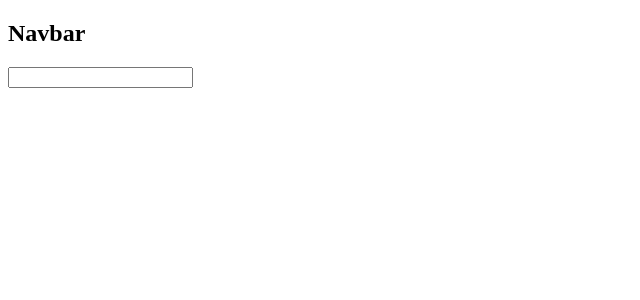
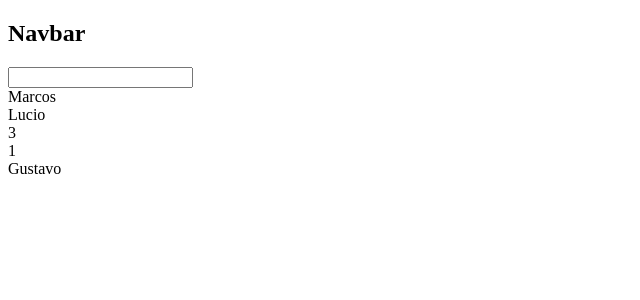
Before and after one commit to RodrigoFernandes79/CursoAngular9, an Angular app: page /primeiroComponente in a window 1280 px wide. Shown: the top 300 px of the page, without its empty margins (0-640 px from the left). Built offline with nearby package versions, Linux system fonts and the light colour scheme.

Commit message:
diretiva ngFor

```diff
--- a/src/app/primeiro-componente/primeiro-componente.component.html
+++ b/src/app/primeiro-componente/primeiro-componente.component.html
@@ -9,3 +9,9 @@
     <span class="input-group-text" id="basic-addon1">{{nome}}</span>
 </div>
 <input type="text" class="form-control" (input)="criarNome($event.target.value)">
+
+<!--Criando ngFor(percorrer uma lista)-->
+<!--Vai percorrer uma lista "item" na lista chamada "arrayValores" e mostra os dados atraves do databinding-->
+<div *ngFor="let item of arrayValores">
+    {{ item }}
+</div>
--- a/src/app/primeiro-componente/primeiro-componente.component.ts
+++ b/src/app/primeiro-componente/primeiro-componente.component.ts
@@ -7,6 +7,7 @@ import { Component, OnInit } from '@angular/core';
 })
 export class PrimeiroComponenteComponent implements OnInit {
 nome: string;
+arrayValores =["Marcos", "Lucio", 3, 1, "Gustavo"];
   constructor() { }
 
   ngOnInit(): void {
```
